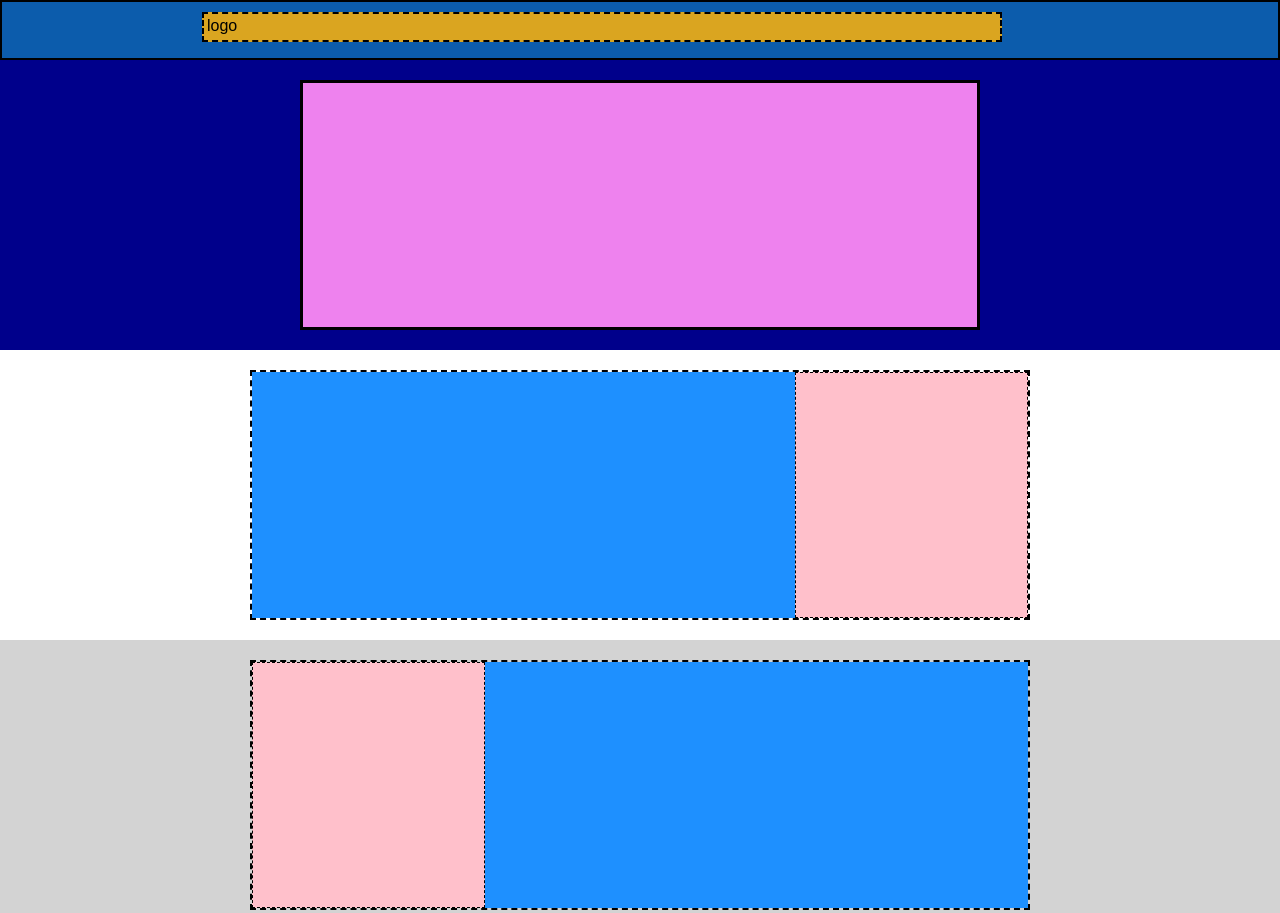
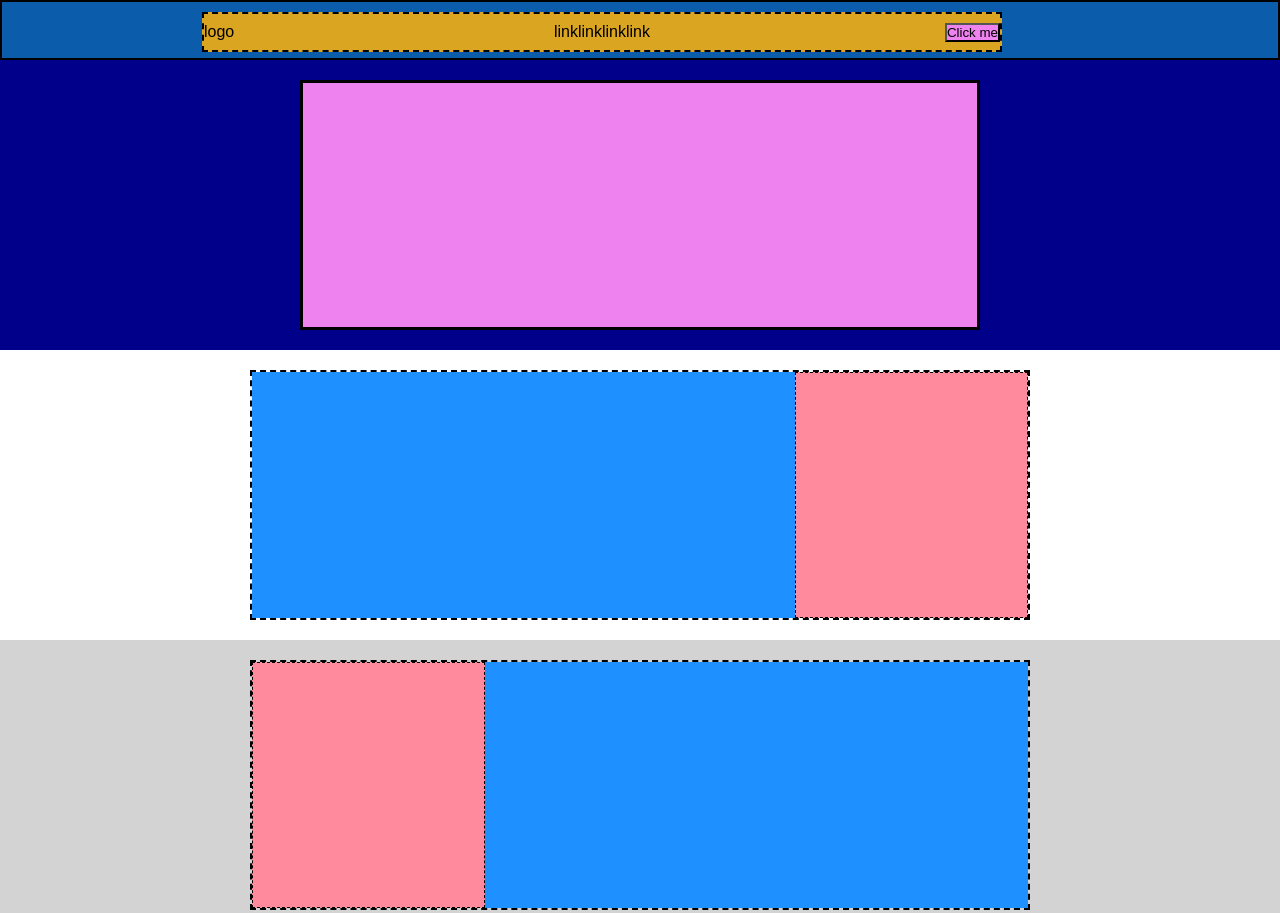
Before and after one commit to VictorGiuliano/htmlcss-struttura-discord, a plain HTML site: page index.html in a window 1280 px wide. Shown: the top 913 px of the page. Drawn offline with Linux system fonts and the light colour scheme.

Commit message:
Fix navbar

```diff
--- a/index.html
+++ b/index.html
@@ -12,7 +12,9 @@
 <div class="container">
    <header>
         <div class="barra">
-            logo
+            <div class="barra-logo">logo</div>
+            <div class="barra-menu">linklinklinklink</div>
+            <div class="barra-action"><button>Click me</button></div>
         </div>
     </header>
     <section class="darkblue">
@@ -50,7 +52,7 @@
         </div>
     </section>
         <hr>
-    <footer>
+    <footer class="flex">
         <div class="ret-footer flex">
             <logo>logo</logo>
             <input type="button" value="button">
--- a/style.css
+++ b/style.css
@@ -1,4 +1,4 @@
-/* Colors */
+    /* Colors */
 :root{
     --violet: violet;
     --darkblue:darkblue;
@@ -7,6 +7,7 @@
     --dodger:dodgerblue;
     --green:darkgreen;
     --marine:aquamarine;
+    --pink:hwb(350 54% 0%);
 }
 *{
     padding: 0;
@@ -27,14 +28,26 @@ header {
     height: 2000px;
 }
 .barra{
-    align-content: space-between;
-    height:30px;
+    display: flex;
+    align-items: center;
+    justify-content: space-between;
+
+    height:40px;
     min-width: 500px;
     margin: 10px 200px;
     max-width: 800px;
     border:2px dashed black;
     background-color: var(--golden);
-    padding: 3px;
+}
+.barra > *{
+    flex-basis: 20%;
+}
+.barra-menu{
+    flex-grow: 1;
+    text-align: center;
+}
+.barra-action{
+    text-align: right;
 }
 section{
     height: auto;
@@ -66,7 +79,7 @@ background-color: var(--dodger);
 width: 70%;
 }
 .altro{
-    background-color: pink;
+    background-color:var(--pink);
     width: 30%;
     border: 1px dashed black;
 }
@@ -97,7 +110,7 @@ width: 70%;
     border: 3px dashed black;
 }
 .left{
-    background-color: rgb(255, 138, 157);
+    background-color: hwb(350 54% 0%);
     width: calc(75%/2);
     border: 2px dashed black;
 }
@@ -114,18 +127,23 @@ footer{
     background-color: black;
     height: 60px;
     border:2px solid black;
+
 }
 .ret-footer{
-    align-content: space-between;
+    align-self: space-between;
+    align-content: flex-end;
     height:30px;
     min-width: 500px;
-    margin: 10px 200px;
+    margin-bottom: 0;
     max-width: 800px;
     border:2px dashed black;
     background-color: var(--marine);
-    padding: 3px;
+    padding: 0 3px;
 }
-
+button{
+    align-self:space-between;
+    background-color: var(--violet);
+}
 .darkblue{
     background-color: var(--darkblue);
 }
```
